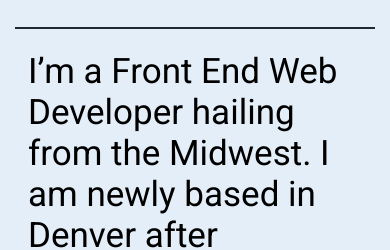
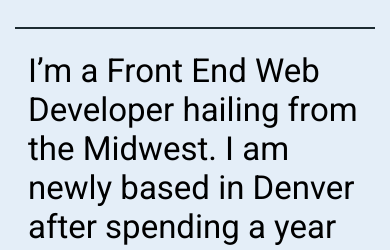
Before and after one commit to rossha/build30, a plain HTML site: page index.html in a window 390 px wide. Shown: the part 529-779 px from the top of the page. Drawn offline with Linux system fonts and the light colour scheme.

Commit message:
style: mobile cont.

```diff
--- a/style.css
+++ b/style.css
@@ -1,7 +1,7 @@
 body {
   font-family: 'Roboto', Helvetica Neue, Helvetica, Arial, sans-serif;
   font-weight: normal;
-  font-size: 35px;
+  font-size: 33px;
   background: #e4eef8;
 }
 
```
